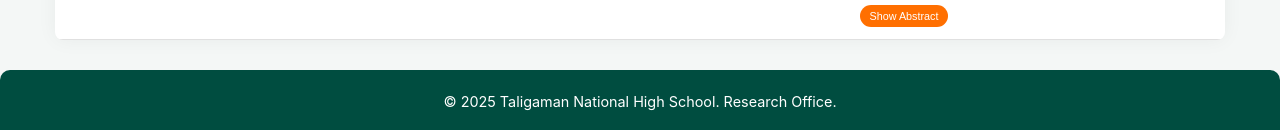
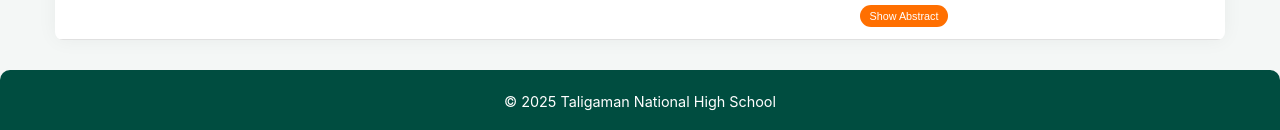
Before and after one commit to tnhs-research/tnhs-research.github.io, a plain HTML site: page index.html in a window 1280 px wide. Shown: the part 851-981 px from the top of the page. Drawn offline with Linux system fonts and the light colour scheme.

Commit message:
first commit

```diff
--- a/index.html
+++ b/index.html
@@ -457,7 +457,7 @@
     </div>
 
     <footer>
-        &copy; 2025 Taligaman National High School. Research Office.
+        &copy; 2025 Taligaman National High School
     </footer>
 
     <script>
```
